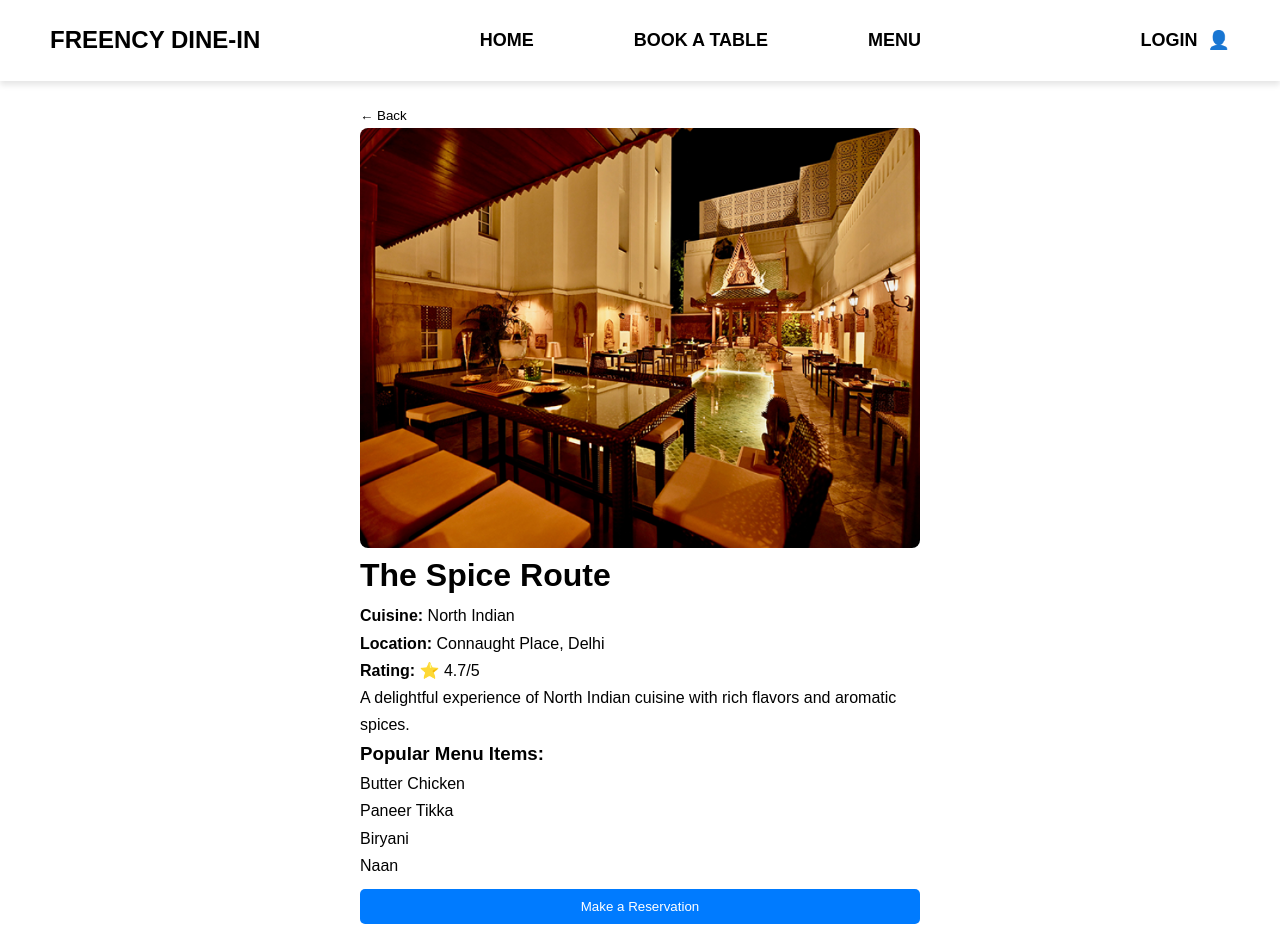
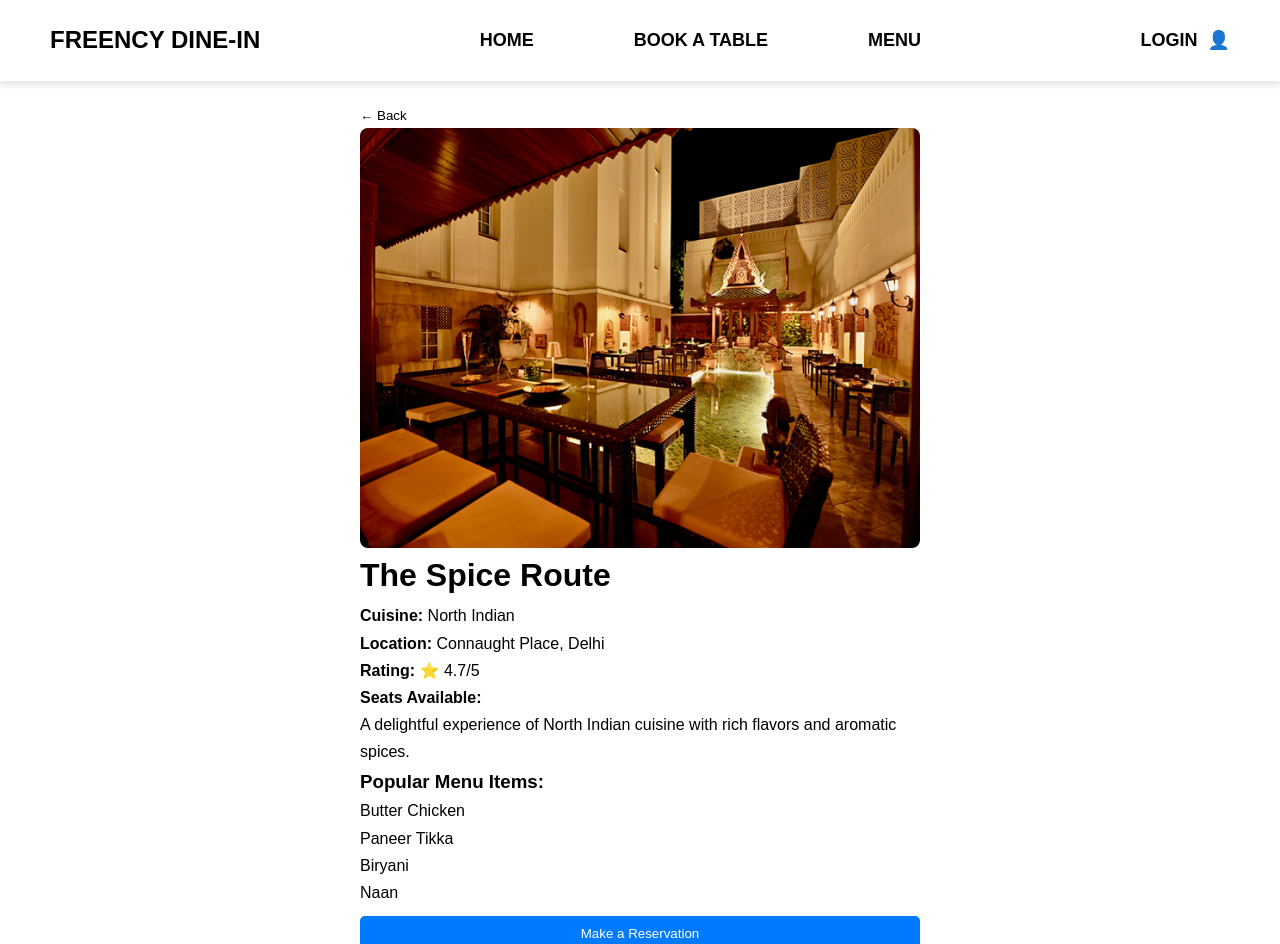
Before and after one commit to shafeer2511/HOTEL-DINING, a React (Create React App) app in the folder client/: page /restaurant/1 in a window 1280 px wide. Shown: the top 944 px of the page. Built offline with nearby package versions, Linux system fonts and the light colour scheme.

Commit message:
Update RestaurentDetails.jsx

```diff
--- a/client/src/components/RestaurentDetails.jsx
+++ b/client/src/components/RestaurentDetails.jsx
@@ -1,10 +1,9 @@
 import React from 'react';
 import { useParams, useNavigate } from 'react-router-dom';
-import '../styles/RestaurantDetails.css'; // Create this CSS file for styling
+import '../styles/RestaurantDetails.css'; // Ensure this path is correct
+import { restaurants } from '../App'; // Import the restaurants array
 
-// Import other images as needed
-
-const RestaurantDetails = ({ restaurants }) => {
+const RestaurantDetails = () => {
   const { id } = useParams(); // Get the restaurant ID from the URL
   const navigate = useNavigate(); // For navigation
 
@@ -18,11 +17,19 @@ const RestaurantDetails = ({ restaurants }) => {
   return (
     <div className="restaurant-details-container">
       <button className="back-btn" onClick={() => navigate(-1)}>← Back</button>
+
+      {/* Banner Image */}
+      <div className="details-banner">
         <img src={restaurant.image} alt={restaurant.name} className="restaurant-details-img" />
+      </div>
+
+      {/* Restaurant Details */}
+      <div className="restaurant-details-content">
         <h1 className="restaurant-name">{restaurant.name}</h1>
         <p><strong>Cuisine:</strong> {restaurant.cuisine}</p>
         <p><strong>Location:</strong> {restaurant.location}</p>
         <p><strong>Rating:</strong> ⭐ {restaurant.rating}/5</p>
+        <p><strong>Seats Available:</strong> {restaurant.seatsAvailable}</p>
         <p className="restaurant-description">{restaurant.description}</p>
 
         <h3>Popular Menu Items:</h3>
@@ -36,6 +43,7 @@ const RestaurantDetails = ({ restaurants }) => {
           Make a Reservation
         </button>
       </div>
+    </div>
   );
 };
 
```
Lines whose indentation alone changed are shown as unchanged.
